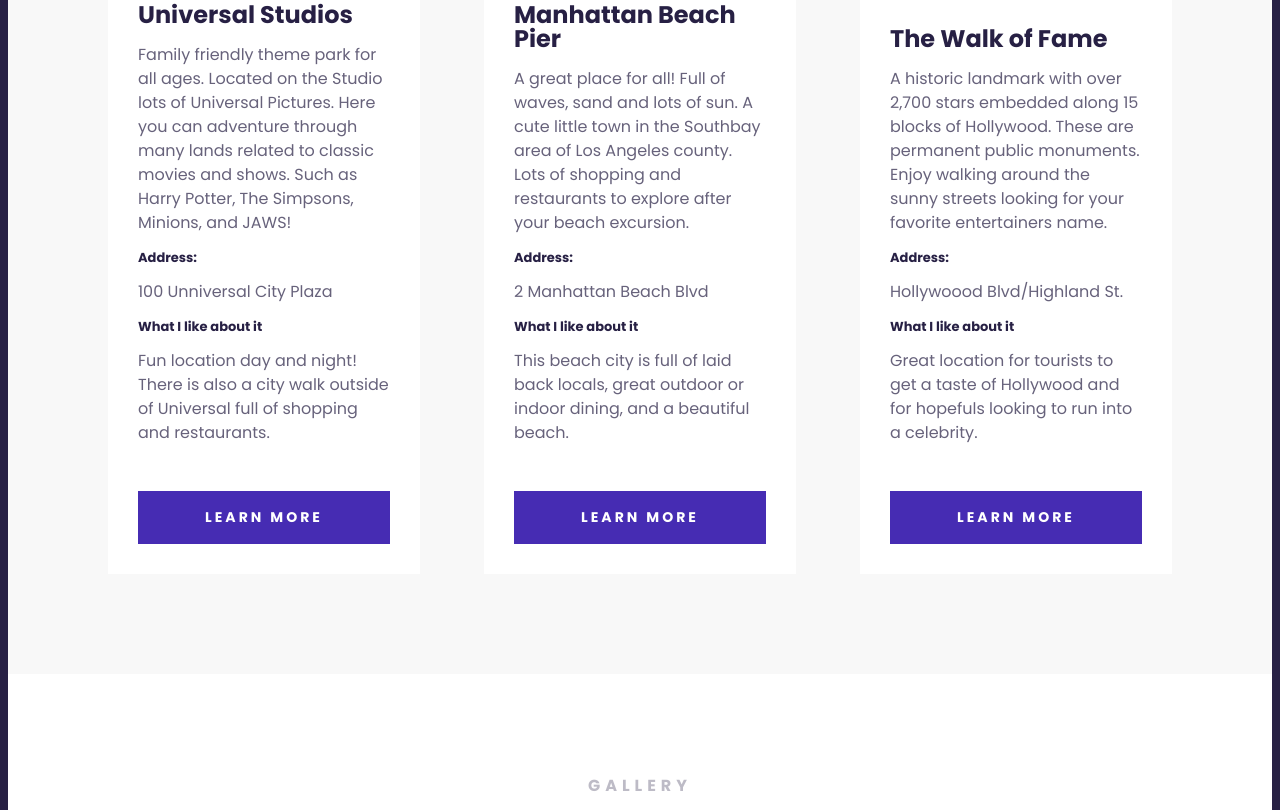
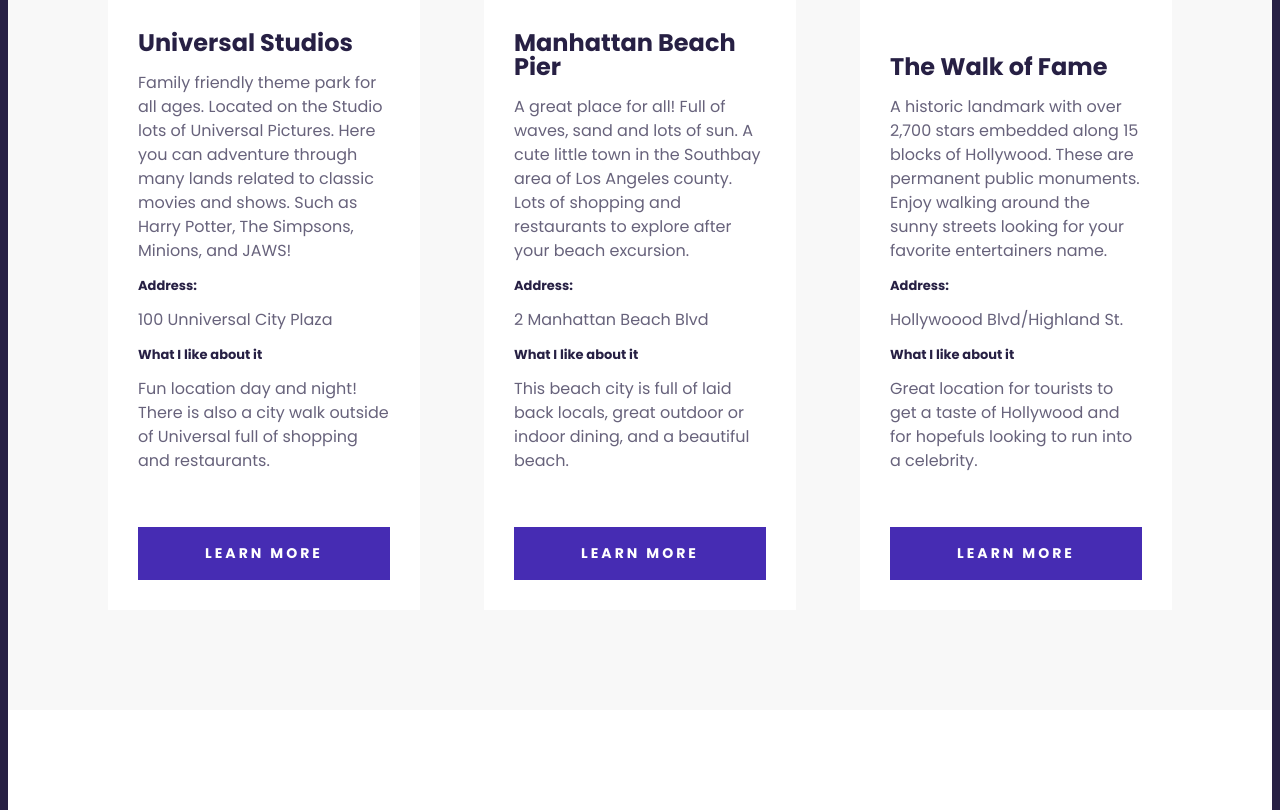
Before and after one commit to LinOshiro/Travel-Los-Angeles-Project, a plain HTML site: page index.html in a window 1280 px wide. Shown: the part 1756-2566 px from the top of the page. Drawn offline with Linux system fonts and the light colour scheme; a script that the page names is missing.

Commit message:
fixed cards movement and alignment

```diff
--- a/index.html
+++ b/index.html
@@ -39,7 +39,7 @@
     </section>
     <section class="secondary">
         <h2 class="text-center">Tour</h2>
-        <h3 class="text-center">My Favorite Places</h3>
+        <h3 class="header-places text-center">My Favorite Places</h3>
 
 <div class="grid grid-3-columns">
     <div class="card">
@@ -59,7 +59,7 @@
 <p>Fun location day and night!  There is also a city walk outside of Universal full of shopping and restaurants.</p>
 </div>
 <div class="card-footer">
-<a href="https://www.universalstudioshollywood.com/" class="btn" target="_blank">Learn More</a>
+<span><a href="https://www.universalstudioshollywood.com/" class="btn" target="_blank">Learn More</a></span>
 </div>
     </div>
 
@@ -81,7 +81,7 @@
 <p>This beach city is full of laid back locals, great outdoor or indoor dining, and a beautiful beach.</p>
 </div>
 <div class="card-footer">
-<a href="https://www.californiabeaches.com/" class="btn" target="_blank">Learn More</a>
+<span><a href="https://www.californiabeaches.com/" class="btn" target="_blank">Learn More</a></span>
 </div>
     </div>
 
@@ -103,7 +103,8 @@
 <p>Great location for tourists to get a taste of Hollywood and for hopefuls looking to run into a celebrity.</p>
 </div>
 <div class="card-footer">
-<a href="https://walkoffame.com/" class="btn" target="_blank">Learn More</a>
+    <span>
+<a href="https://walkoffame.com/" class="btn" target="_blank">Learn More</a></span>
 </div>
     </div>
 </div>
--- a/src/style.css
+++ b/src/style.css
@@ -10,6 +10,10 @@
 
 .text-center {
   text-align: center;
+}
+
+.header-places {
+  margin-bottom: 20px;
 }
 
 .grid {
@@ -44,8 +48,12 @@
 }
 
 .card {
+  display: grid;
+  grid-template-rows: 1fr auto;
+  grid-gap: 8px;
+  min-height: 30px;
   background-color: white;
-  margin-top: auto;
+  margin-top: 30px 0;
 }
 
 .card-header.grid {
@@ -61,8 +69,7 @@
 }
 
 .btn {
-  display: flex;
-  flex-direction: column;
+  display: block;
   font-weight: 700;
   font-size: 14px;
   line-height: 21px;
```
